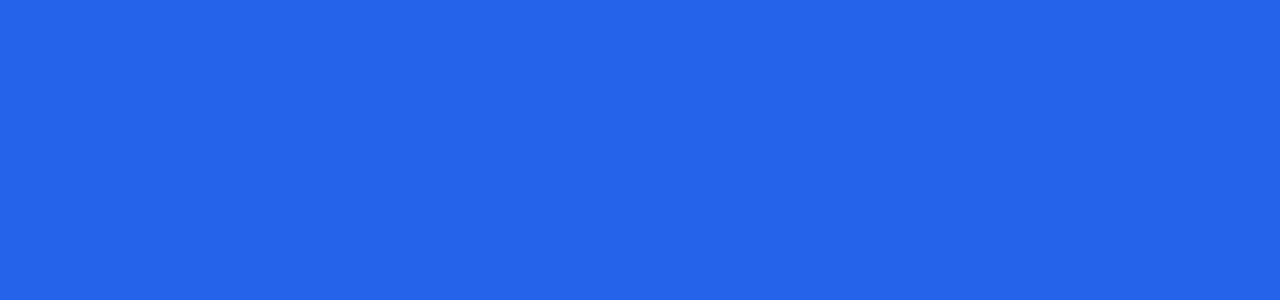
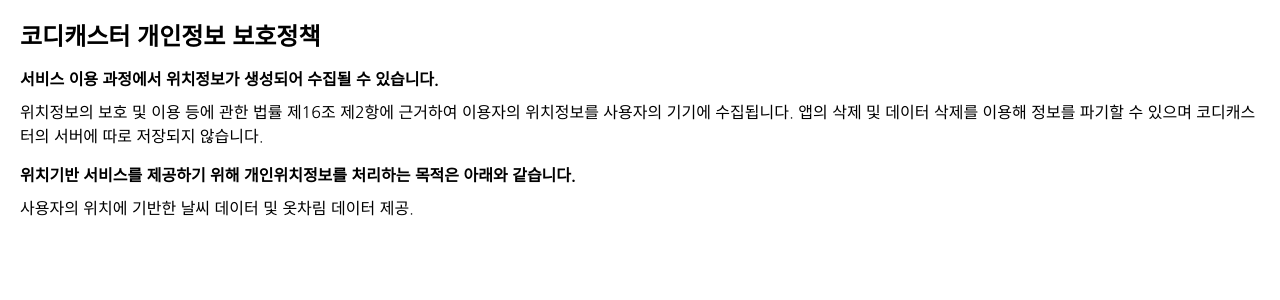
Before and after one commit to East-cloud-of-forest/HYBRID_WEB-Codicaster, a Next.js app: page /privarcypolicy in a window 1280 px wide. Before the commit this address had no page. Shown: the top 300 px of the page. Built offline with nearby package versions, Linux system fonts and the light colour scheme.

Commit message:
라우터 그룹 적용 및 개인정보 보호정책 페이지 추가

```diff
--- a/src/app/layout.tsx
+++ b/src/app/(app)/layout.tsx
@@ -1,6 +1,6 @@
 import type { Metadata } from 'next'
 import { Nanum_Gothic, Outfit } from 'next/font/google'
-import '../styles/globals.css'
+import '@/styles/globals.css'
 import Context from './Context'
 
 const NanumFont = Nanum_Gothic({
--- /dev/null
+++ b/src/app/(web)/layout.tsx
@@ -0,0 +1,25 @@
+import type { Metadata } from 'next'
+import { Nanum_Gothic } from 'next/font/google'
+import '@/styles/globals.css'
+
+const NanumFont = Nanum_Gothic({
+  subsets: ['latin'],
+  weight: ['400', '700', '800'],
+})
+
+export const metadata: Metadata = {
+  title: 'Codicaster Privarcy Policy',
+  description: 'Codicaster Privarcy Policy',
+}
+
+export default function RootLayout({
+  children,
+}: Readonly<{
+  children: React.ReactNode
+}>) {
+  return (
+    <html lang="en">
+      <body className={NanumFont.className}>{children}</body>
+    </html>
+  )
+}
--- /dev/null
+++ b/src/app/(web)/privarcypolicy/page.tsx
@@ -0,0 +1,24 @@
+export default function Page() {
+  return (
+    <main className="p-5 flex flex-col gap-4">
+      <p className="text-2xl font-black">코디캐스터 개인정보 보호정책</p>
+      <section className="flex flex-col gap-2">
+        <p className="font-semibold">
+          서비스 이용 과정에서 위치정보가 생성되어 수집될 수 있습니다.
+        </p>
+        <p>
+          위치정보의 보호 및 이용 등에 관한 법률 제16조 제2항에 근거하여
+          이용자의 위치정보를 사용자의 기기에 수집됩니다. 앱의 삭제 및 데이터 삭제를 이용해 정보를 파기할 수 있으며 코디캐스터의 서버에 따로 저장되지 않습니다.
+        </p>
+      </section>
+      <section className="flex flex-col gap-2">
+        <p className="font-semibold">
+          위치기반 서비스를 제공하기 위해 개인위치정보를 처리하는 목적은 아래와 같습니다.
+        </p>
+        <p>
+          사용자의 위치에 기반한 날씨 데이터 및 옷차림 데이터 제공.
+        </p>
+      </section>
+    </main>
+  )
+}
--- a/src/components/SelectCity.tsx
+++ b/src/components/SelectCity.tsx
@@ -1,4 +1,4 @@
-import { useCTX } from '@/app/Context'
+import { useCTX } from '@/app/(app)/Context'
 import { JSXElementConstructor, ReactElement, cloneElement } from 'react'
 import Swal from 'sweetalert2'
 import withReactContent from 'sweetalert2-react-content'
```
Also changed, not shown: src/app/(app)/CloseSlick.tsx (renamed from src/app/CloseSlick.tsx), src/app/(app)/Context.tsx (renamed from src/app/Context.tsx), src/app/(app)/location_error/page.tsx (renamed from src/app/location_error/page.tsx), src/app/(app)/page.tsx (renamed from src/app/page.tsx).
